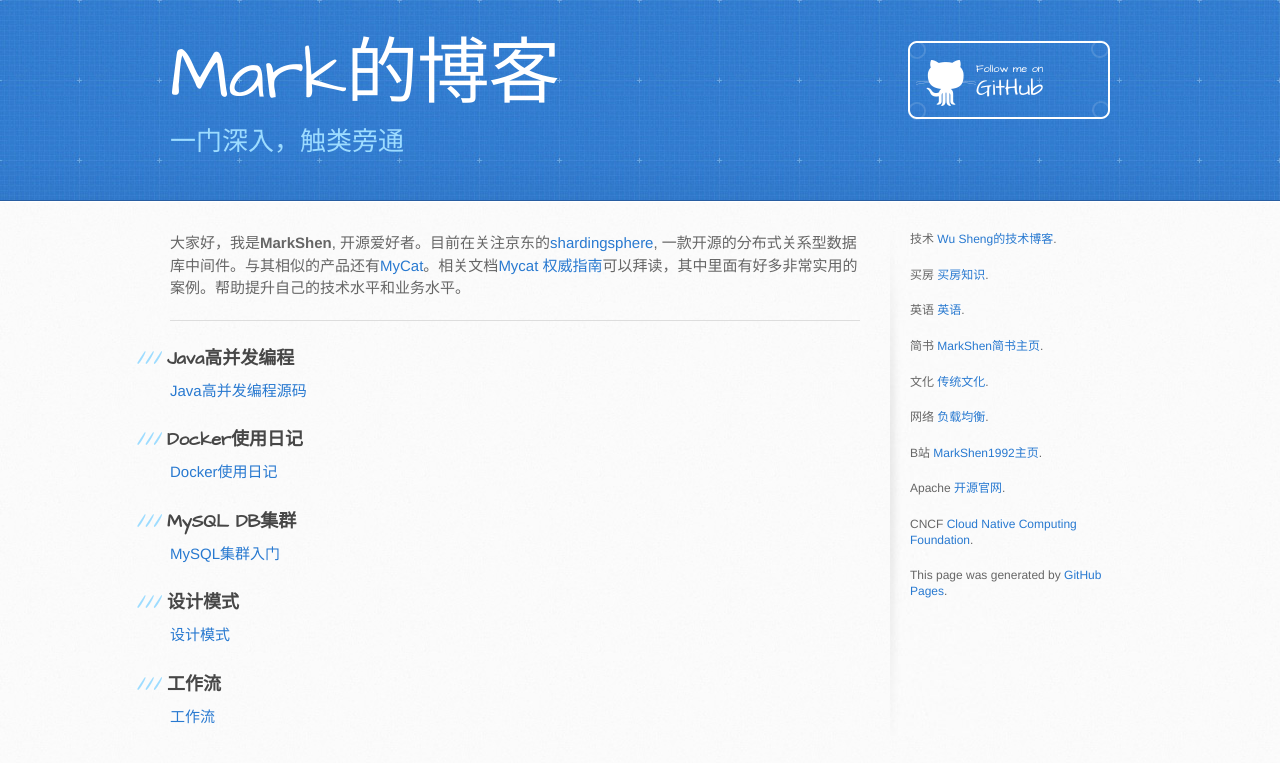
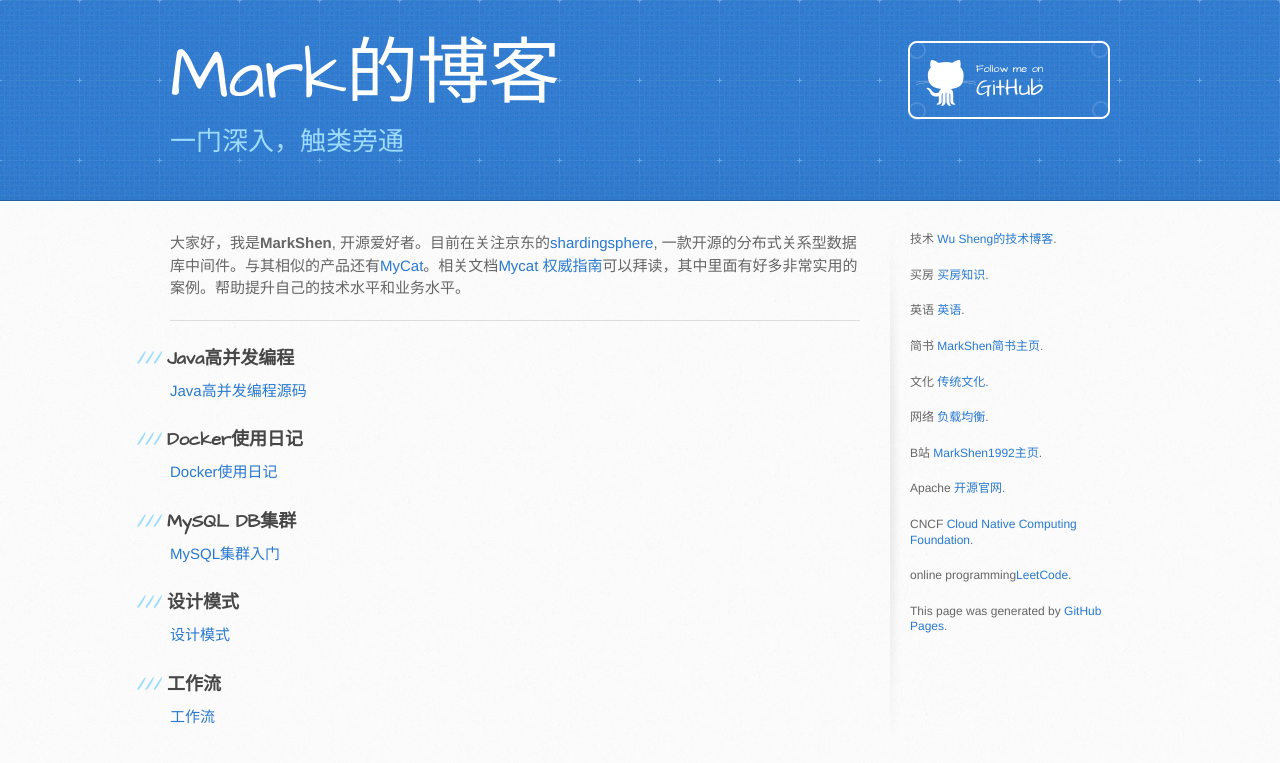
Before and after one commit to MarkShen1992/markshen1992.github.io, a Jekyll site: the page built from index.md, in a window 1280 px wide. Shown: the top 763 px of the page. Built offline with Jekyll 4.4.1, drawn with Linux system fonts in a browser that asks for light colours.

Commit message:
add leetcode website

```diff
--- a/_layouts/default.html
+++ b/_layouts/default.html
@@ -77,6 +77,7 @@
           <p>B站 <a href="https://space.bilibili.com/426146243" target="_blank">MarkShen1992主页</a>.</p>
           <p>Apache <a href="http://www.apache.org/" target="_blank">开源官网</a>.</p>
           <p>CNCF <a href="https://landscape.cncf.io/" target="_blank">Cloud Native Computing Foundation</a>.</p>
+          <p>online programming<a href="https://leetcode.com/" target="_blank">LeetCode</a>.</p>
           <p>This page was generated by <a href="https://pages.github.com">GitHub Pages</a>.</p>
         </aside>
       </div>
```
